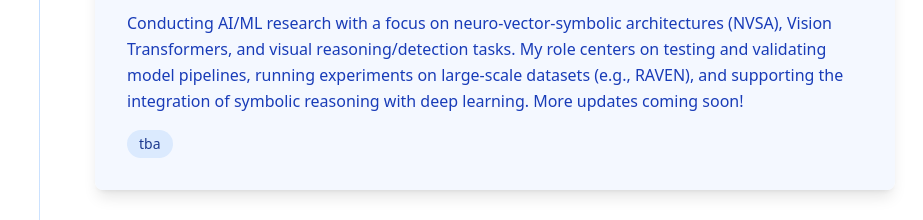
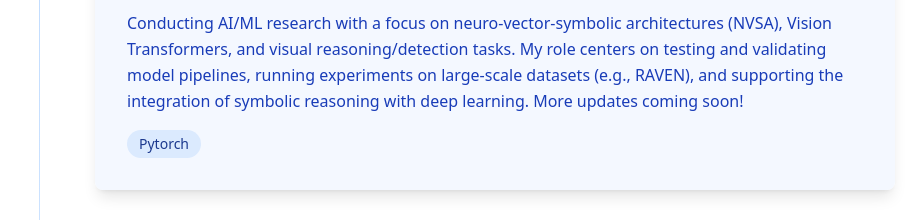
Before and after one commit to sabrinaprc/my-new-portfolio, a React (Vite) app: page / in a window 1280 px wide. Shown: the part 4520-4740 px from the top of the page, without its empty margins (193-1116 px from the left). Built offline with nearby package versions, Linux system fonts and the light colour scheme.

Commit message:
Added desciption

```diff
--- a/src/components/Experience.jsx
+++ b/src/components/Experience.jsx
@@ -9,7 +9,7 @@ export default function Experience() {
       location: "Irvine, CA",
       period: "Present",
       description: "Conducting AI/ML research with a focus on neuro-vector-symbolic architectures (NVSA), Vision Transformers, and visual reasoning/detection tasks. My role centers on testing and validating model pipelines, running experiments on large-scale datasets (e.g., RAVEN), and supporting the integration of symbolic reasoning with deep learning. More updates coming soon!",
-      achievements: [ "tba"
+      achievements: [ "Pytorch"
       ]
     },
     {
```
